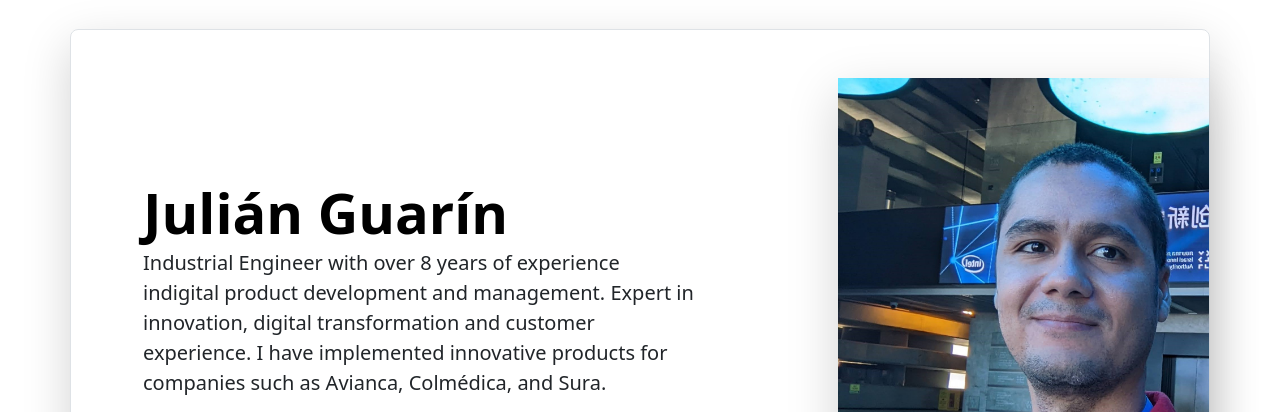
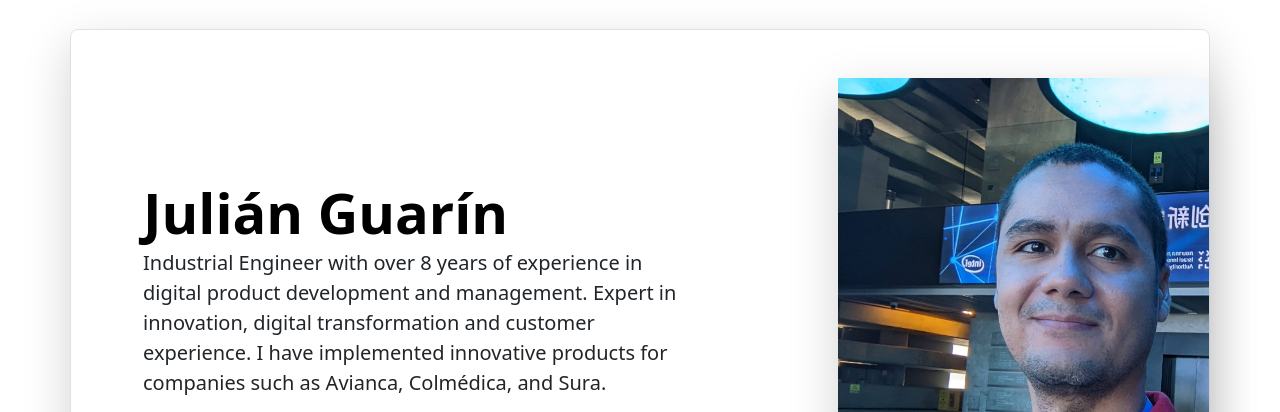
Before and after one commit to jotagesaurus/personal-web-en, a plain HTML site: page index.html in a window 1280 px wide. Shown: the part 67-479 px from the top of the page. Drawn offline with nearby package versions, Linux system fonts and the light colour scheme.

Commit message:
header correction

```diff
--- a/index.html
+++ b/index.html
@@ -47,7 +47,7 @@
               <div class="col-lg-7 p-3 p-lg-5 pt-lg-3">
                 <h1 class="display-4 fw-bold lh-1 text-body-emphasis">Julián Guarín</h1>
 
-                <p class="lead">Industrial Engineer with over 8 years of experience indigital product development and
+                <p class="lead">Industrial Engineer with over 8 years of experience in digital product development and
                   management. Expert in innovation, digital transformation and customer experience.
                   I have implemented innovative products for companies such as Avianca, Colmédica, and Sura.</p>
 
```
